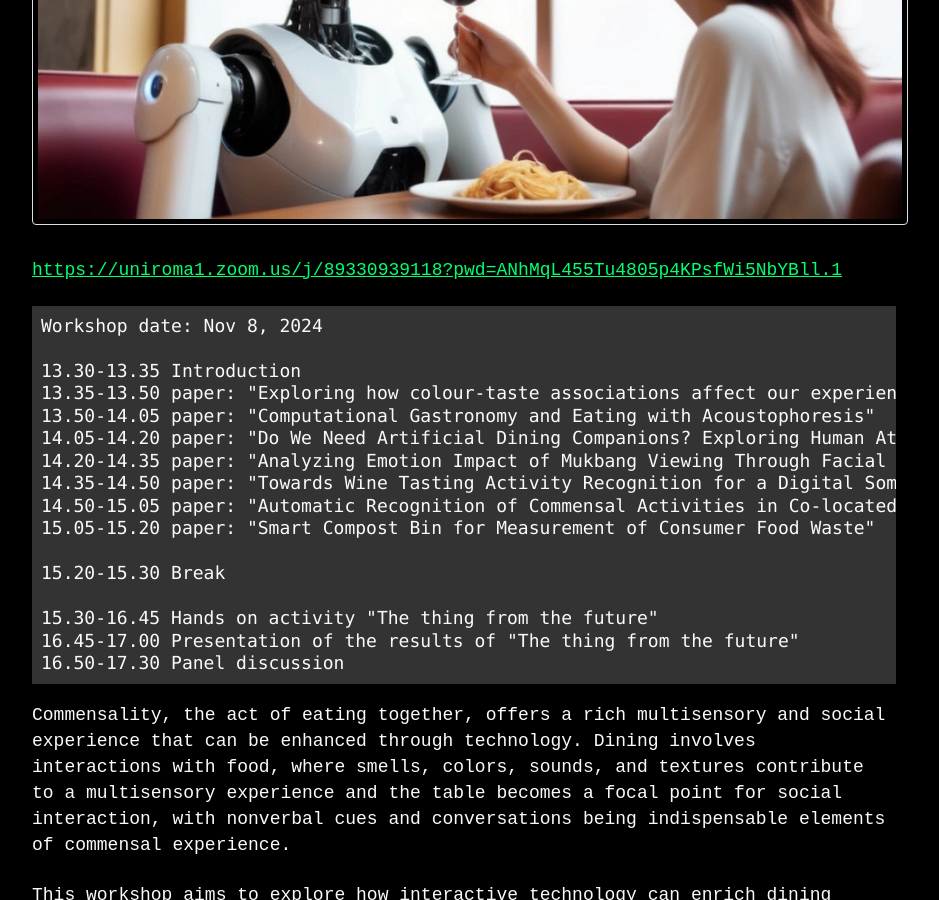
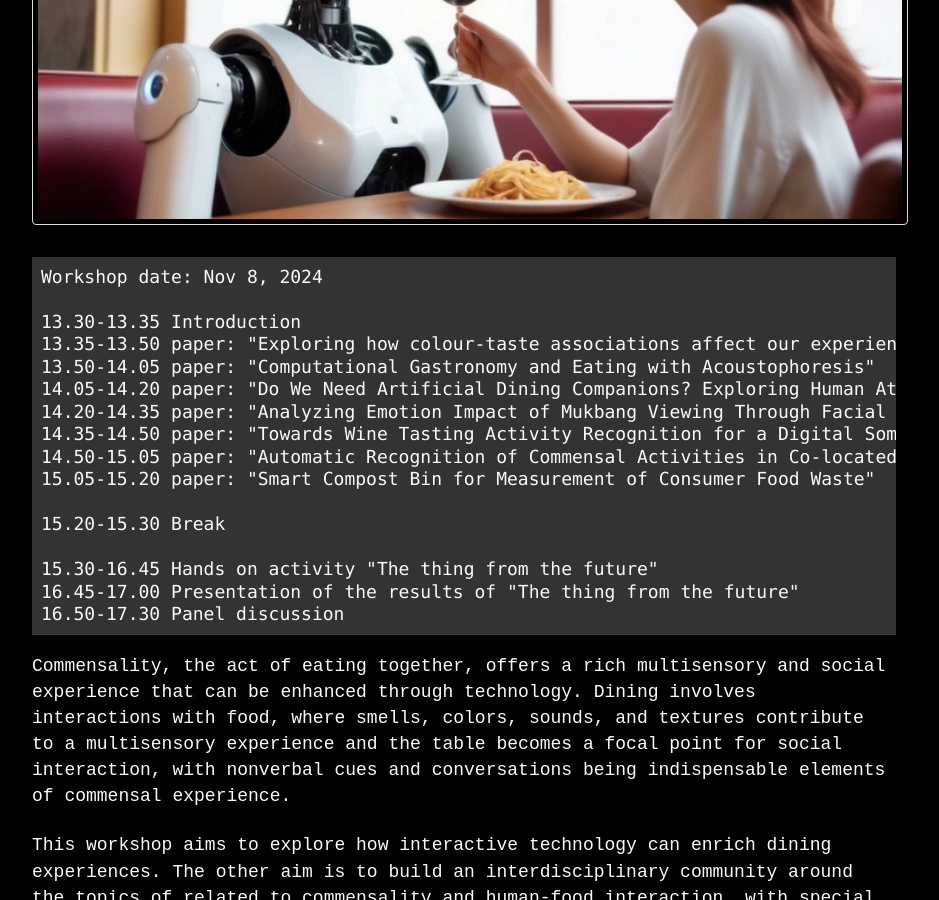
Before and after one commit to CoFI2024/CoFI2024.github.io, a Jekyll site: the page built from index.md, in a window 1280 px wide and 900 px high, scrolled down 591 px. Shown: the whole window, without its empty margins (176-1115 px from the left). Built offline with Jekyll 4.4.1, drawn with Linux system fonts in a browser that asks for light colours; our own code applies the rules of GitHub Pages for plain Markdown files; a script that is not in the unit is left out; the repository's description, which GitHub fills in, is left out.

Commit message:
removed zoom link

```diff
--- a/index.md
+++ b/index.md
@@ -12,7 +12,6 @@
 
 http://ceur-ws.org/Vol-2934/-->
 
-<https://uniroma1.zoom.us/j/89330939118?pwd=ANhMqL455Tu4805p4KPsfWi5NbYBll.1>
 
 
     Workshop date: Nov 8, 2024
```
